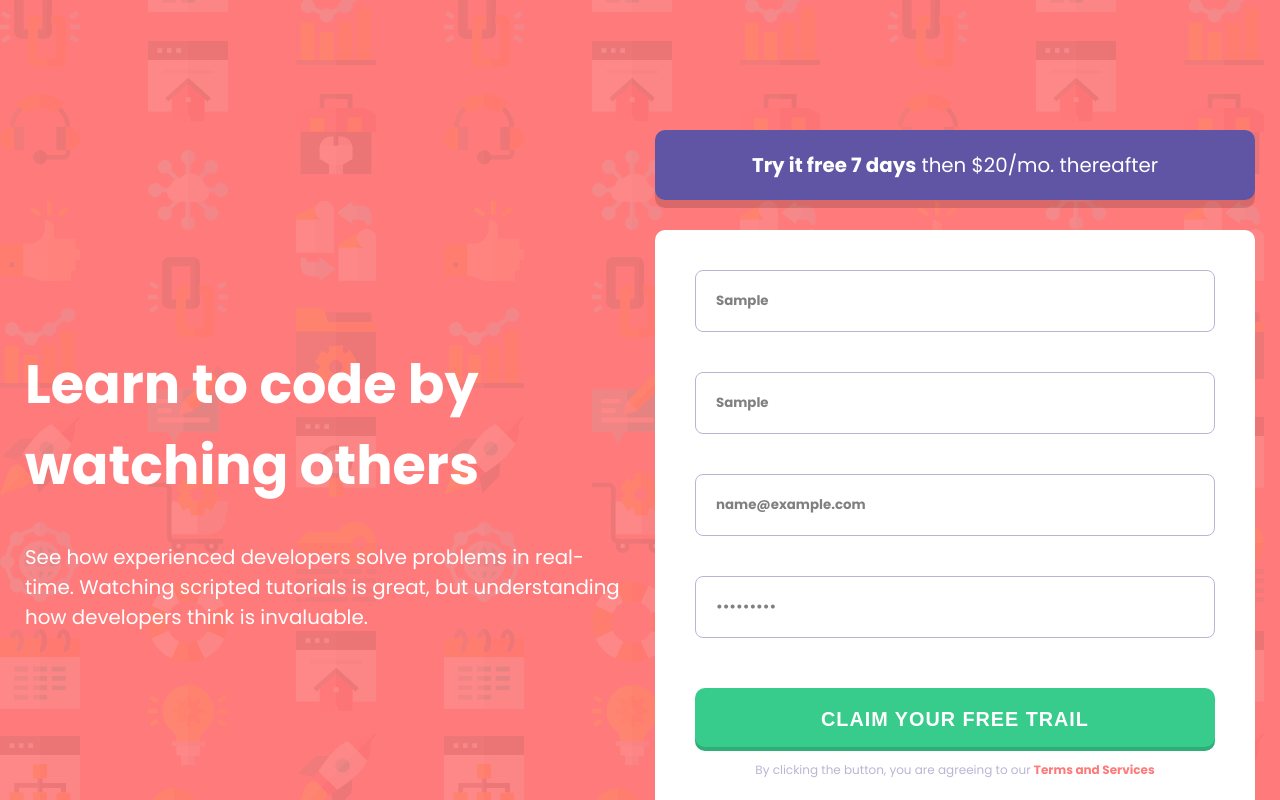
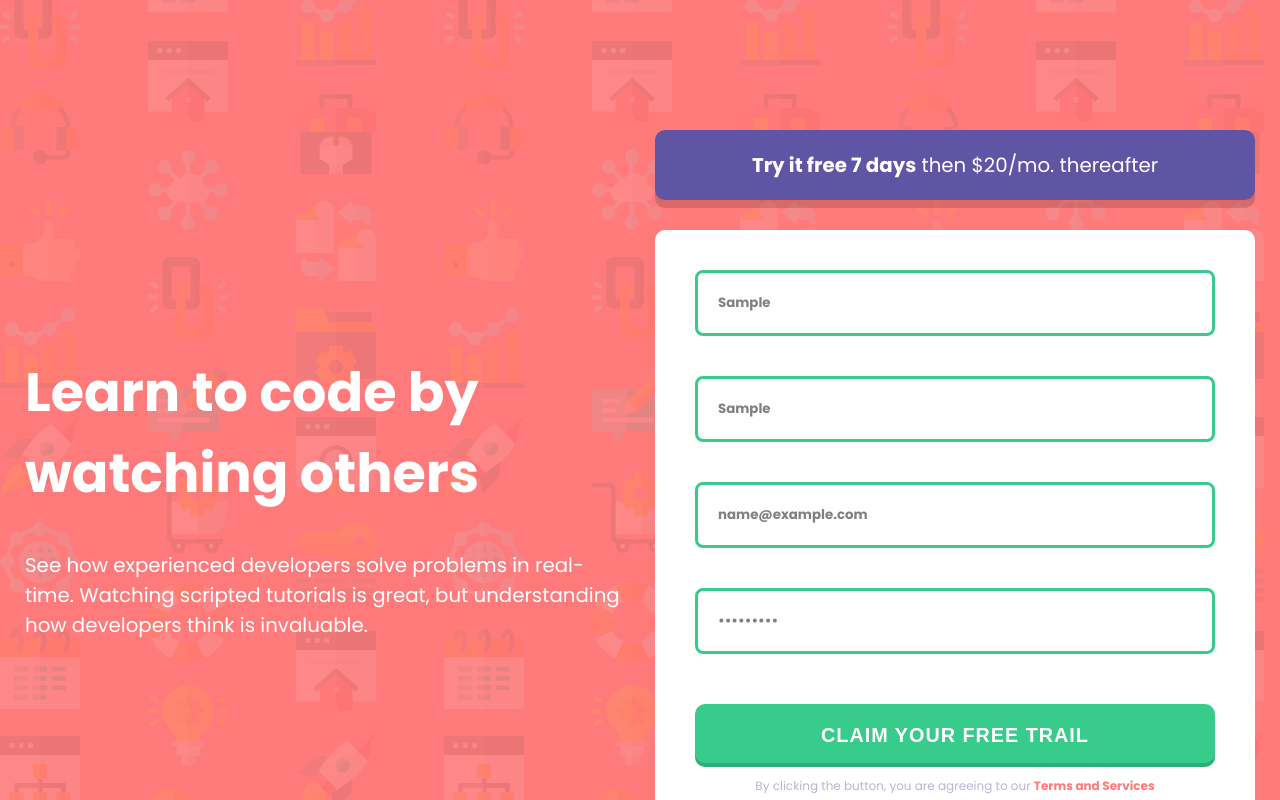
Before and after one commit to isaacgalvan10/client-side-from-validation.io, a plain HTML site: page index.html in a window 1280 px wide. Both pictures are taken after typing "Sample", "Sample", "name@example.com", "Sample123" into the empty fields and a click on the button "CLAIM YOUR FREE TRAIL". Shown: the top 800 px of the page. Drawn offline with Linux system fonts and the light colour scheme.

Commit message:
adding js and success styles

```diff
--- a/script.js
+++ b/script.js
@@ -18,15 +18,41 @@ function checkInputs() {
 
   if (firstNameValue === '') {
     setErrorFor(firstName);
-    console.log('working');
   } else {
+    setSuccessFor(firstName);
   }
+
+  if (lastNameValue === '') {
+    setErrorFor(lastName);
+  } else {
+    setSuccessFor(lastName);
+  }
+
+  if (emailValue === '') {
+    setErrorFor(email);
+    email.placeholder = '';
+  } else {
+    setSuccessFor(email);
+  }
+
+  if (passwordValue === '') {
+    setErrorFor(password);
+  } else {
+    setSuccessFor(password);
+  }
+
 
   function setErrorFor(input) {
     var formControll = input.parentElement;
 
-
     //add error class
     formControll.className = 'form-control error';
   }
+
+  function setSuccessFor(input) {
+    var formControll = input.parentElement;
+
+    //add error class
+    formControll.className = 'form-control success';
+  }
 }
--- a/style.scss
+++ b/style.scss
@@ -109,6 +109,13 @@ body {
             display: inline-block;
           }
         }
+
+        .form-control.success {
+
+          input {
+            border: 3px solid hsl(154, 59%, 51%);
+          }
+        }
       }
 
       button {
```
Also changed, not shown: style.css, 1 other file.
